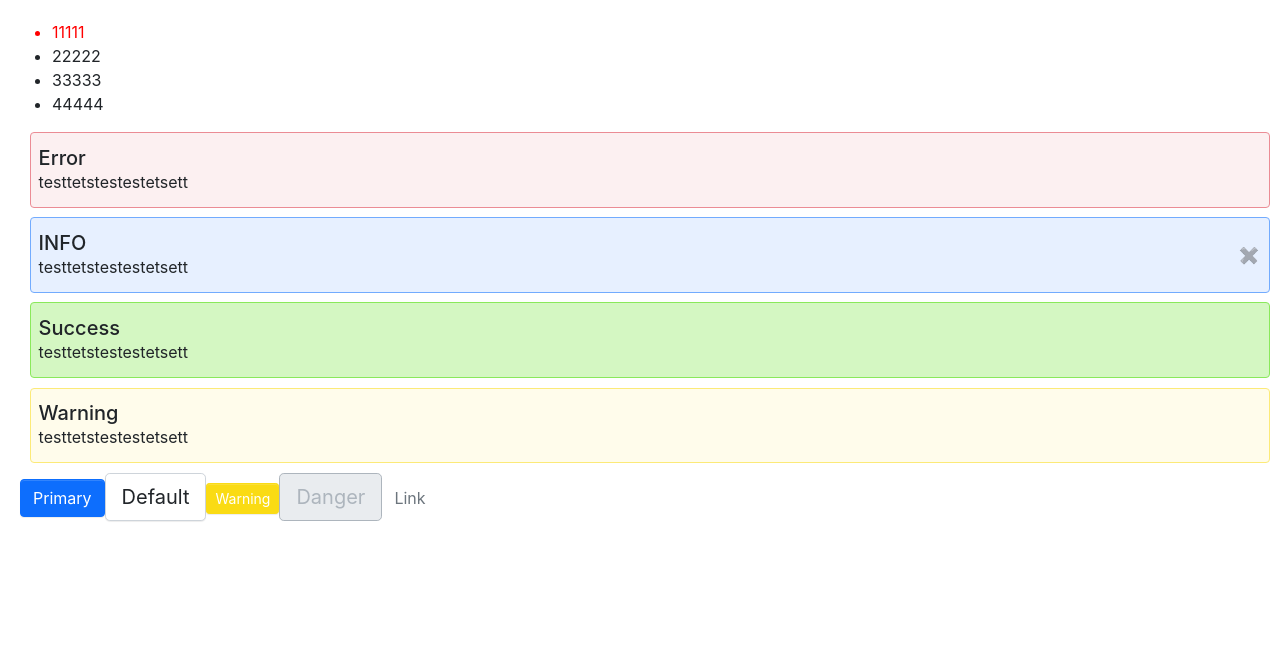
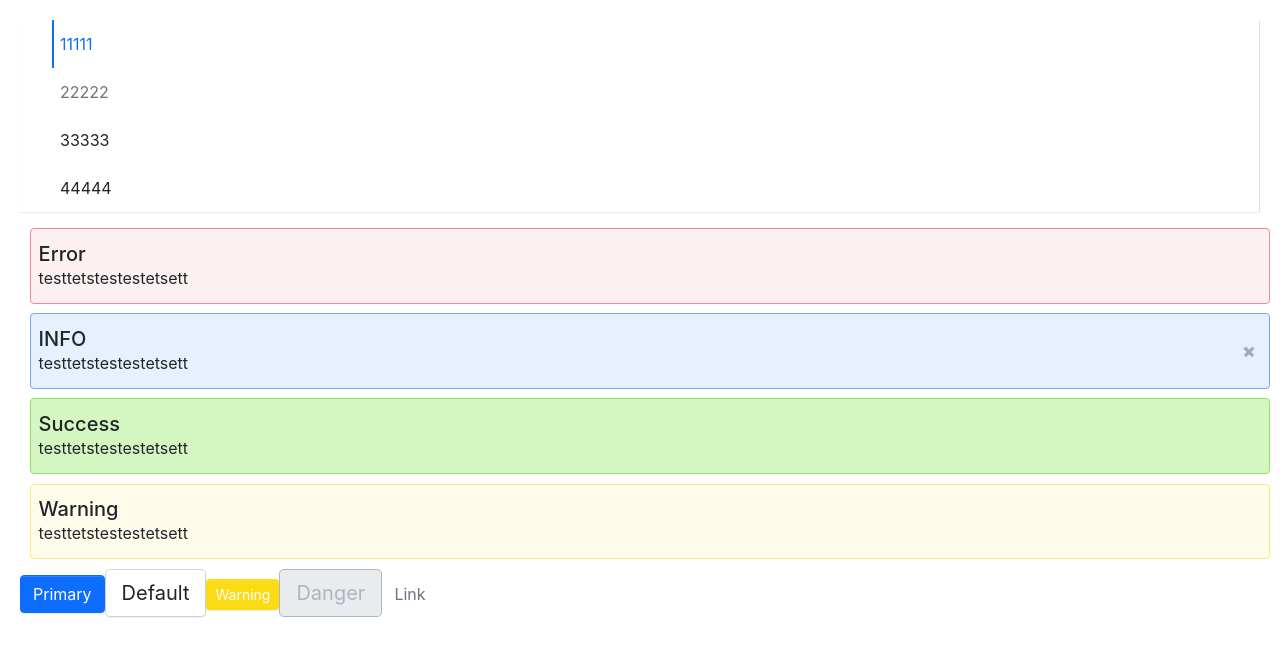
Before and after one commit to Censwin/beetle-ui, a React (Create React App) app: page / in a window 1280 px wide. Shown: the top 656 px of the page. Built offline with nearby package versions, Linux system fonts and the light colour scheme.

Commit message:
menuitem

```diff
--- a/src/App.tsx
+++ b/src/App.tsx
@@ -1,7 +1,7 @@
 /*
  * @Author: Censwin
  * @Date: 2021-10-08 23:19:50
- * @LastEditTime: 2021-10-12 18:22:56
+ * @LastEditTime: 2021-10-13 15:33:28
  * @Description:
  * @FilePath: /whale-design/src/App.tsx
  */
@@ -14,11 +14,11 @@ import MenuItem from './components/Menu/menuItem'
 function App() {
   return (
     <div style={{ padding: '20px' }}>
-      <Menu>
-        <MenuItem index="0">11111</MenuItem>
-        <MenuItem index="1">22222</MenuItem>
-        <MenuItem index="2">33333</MenuItem>
-        <MenuItem index="3">44444</MenuItem>
+      <Menu mode="vertical">
+        <MenuItem>11111</MenuItem>
+        <MenuItem disabled={true}>22222</MenuItem>
+        <MenuItem>33333</MenuItem>
+        <MenuItem>44444</MenuItem>
       </Menu>
       <Alert message="testtetstestestetsett" title="Error" />
       <Alert
--- a/src/components/Alert/_style.scss
+++ b/src/components/Alert/_style.scss
@@ -13,7 +13,7 @@
   .close-btn {
     position: absolute;
     top: 50%;
-    transform: translateY(-50%);
+    transform: translateY(-50%) scale(0.6);
     right: 0.6rem;
     cursor: pointer;
     opacity: 0.5;
--- a/src/components/Menu/_style.scss
+++ b/src/components/Menu/_style.scss
@@ -1,3 +1,46 @@
-.menu-item-active {
-  color: red;
+.whale-menu {
+  display: flex;
+  flex-direction: row;
+  list-style: none;
+  border-bottom: $menu-border-width solid $menu-border-color;
+  box-shadow: $menu-box-shadow;
+  .menu-item {
+    padding: $menu-item-padding-y $menu-item-padding-x;
+    cursor: pointer;
+    transition: $menu-transition;
+    border-bottom: $menu-item-border-transparent;
+    &:hover,
+    &:focus {
+      color: $primary;
+      border-bottom: $menu-item-border;
+    }
+    &.is-disabled {
+      color: $menu-item-disabled-color;
+      cursor: not-allowed;
+      &:hover {
+        color: $menu-item-disabled-color;
+        border-color: transparent;
+      }
+    }
+    &.menu-item-active,
+    &:hover {
+      color: $primary;
+      border-bottom: $menu-item-border;
+    }
+  }
 }
+.menu-vertical {
+  flex-direction: column;
+  border-bottom: 0;
+  border-right: $menu-border-width solid $menu-border-color;
+  .menu-item {
+    border-bottom: 0;
+    border-left: $menu-item-border-transparent;
+    &.menu-item-active,
+    &:hover,
+    &:focus {
+      border-bottom: 0;
+      border-left: $menu-item-border;
+    }
+  }
+}
--- a/src/components/Menu/menu.tsx
+++ b/src/components/Menu/menu.tsx
@@ -1,21 +1,21 @@
 import React, { createContext, useState, useMemo } from 'react'
 import classNames from 'classnames'
-
-type SelectCallback = (index: string) => void
+import { IMenuItemProps } from './menuItem'
+type SelectCallback = (index: string | number) => void
 interface IMenuContext {
-  index: string
+  index: string | number
   onSelect?: SelectCallback
 }
 type MenuModes = 'vertical' | 'horizontal'
 export interface IMenuProps {
-  defaultSelectedIndex?: string
+  defaultSelectedIndex?: string | number
   className?: string
   mode?: MenuModes
   style?: React.CSSProperties
   onSelect?: SelectCallback
 }
 
-export const MenuContext = createContext<IMenuContext>({ index: '0' })
+export const MenuContext = createContext<IMenuContext>({ index: 0 })
 
 const Menu: React.FC<IMenuProps> = (props) => {
   const {
@@ -41,17 +41,30 @@ const Menu: React.FC<IMenuProps> = (props) => {
     }),
     [currentActive, defaultSelectedIndex]
   )
-
+  const renderChildren = () => {
+    return React.Children.map(children, (child, index) => {
+      const childElement =
+        child as React.FunctionComponentElement<IMenuItemProps>
+      const { displayName } = childElement.type
+      if (displayName === 'MenuItem') {
+        return React.cloneElement(childElement, {
+          index,
+        })
+      } else {
+        console.error('Warning: The element is not MenuItem')
+      }
+    })
+  }
   return (
-    <ul className={classes} style={_style}>
+    <ul className={classes} style={_style} data-testid="menu-test">
       <MenuContext.Provider value={currentItemObj}>
-        {children}
+        {renderChildren()}
       </MenuContext.Provider>
     </ul>
   )
 }
 Menu.defaultProps = {
-  defaultSelectedIndex: '0',
+  defaultSelectedIndex: 0,
   mode: 'horizontal',
 }
 
--- a/src/components/Menu/menuItem.tsx
+++ b/src/components/Menu/menuItem.tsx
@@ -3,7 +3,7 @@ import classNames from 'classnames'
 import { MenuContext } from './menu'
 
 export interface IMenuItemProps {
-  index?: string
+  index?: string | number
   disabled?: boolean
   className?: string
   style?: React.CSSProperties
@@ -16,14 +16,17 @@ const MenuItem: React.FC<IMenuItemProps> = (props) => {
     'is-disabled': disabled,
     'menu-item-active': index === _indexFromMenu,
   })
+  console.log(classes)
   const handleClick = () => {
     if (onSelect && !disabled) onSelect(index)
   }
+
   return (
     <li className={classes} style={style} onClick={handleClick}>
       {children}
     </li>
   )
 }
+MenuItem.displayName = 'MenuItem'
 
 export default MenuItem
--- a/src/styles/_mixin.scss
+++ b/src/styles/_mixin.scss
@@ -17,11 +17,7 @@
   border-color: $borderColor;
   color: $color;
   outline-color: $backgroundColor;
-  &:hover {
-    background: $hover-bg-color;
-    outline-color: $hover-bg-color;
-    border-color: $hover-border-color;
-  }
+  &:hover,
   &:focus,
   &.focus {
     background: $hover-bg-color;
--- a/src/styles/_variables.scss
+++ b/src/styles/_variables.scss
@@ -34,11 +34,11 @@ $light: $gray-100 !default;
 $dark: $gray-800 !default;
 
 // 字体
-$font-family-sans-serif: -apple-system, BlinkMacSystemFont, "Segoe UI", Roboto,
-  "Helvetica Neue", Arial, "Noto Sans", sans-serif, "Apple Color Emoji",
-  "Segoe UI Emoji", "Segoe UI Symbol", "Noto Color Emoji" !default; // 最佳方案字体
+$font-family-sans-serif: -apple-system, BlinkMacSystemFont, 'Segoe UI', Roboto,
+  'Helvetica Neue', Arial, 'Noto Sans', sans-serif, 'Apple Color Emoji',
+  'Segoe UI Emoji', 'Segoe UI Symbol', 'Noto Color Emoji' !default; // 最佳方案字体
 $font-family-monospace: SFMono-Regular, Menlo, Monaco, Consolas,
-  "Liberation Mono", "Courier New", monospace !default; // 等宽字体
+  'Liberation Mono', 'Courier New', monospace !default; // 等宽字体
 $font-family-base: $font-family-sans-serif !default;
 
 // 字体大小
@@ -216,3 +216,17 @@ $btn-transition: color 0.15s ease-in-out, background-color 0.15s ease-in-out,
 $alert-padding-y: 0.8rem !default;
 $alert-padding-x: 0.5rem !default;
 $alert-margin-bottom: 0.6rem !default;
+
+// menu
+$menu-border-width: $border-width !default;
+$menu-border-color: $border-color !default;
+$menu-box-shadow: inset 0 1px 0 rgba($white, 0.15),
+  0 1px 1px rgba($black, 0.075) !default;
+$menu-transition: color 0.5s, border-color 0.5s !default;
+// menu-item
+$menu-item-padding-x: 0.375rem !default;
+$menu-item-padding-y: 0.75rem !default;
+$menu-item-disabled-color: $gray-600 !default;
+$menu-item-width: 2px !default;
+$menu-item-border-transparent: $menu-item-width solid transparent;
+$menu-item-border: $menu-item-width solid $primary;
```
Also changed, not shown: 1 other file (tests, documents, lock files or other folders).
